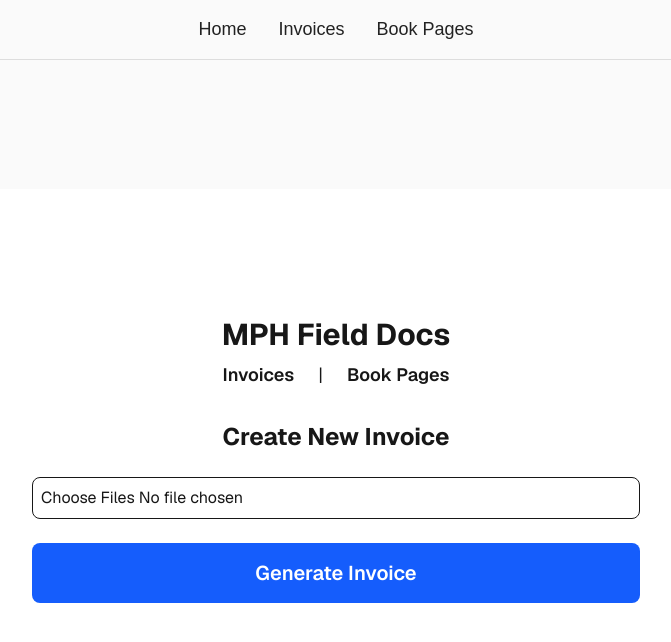
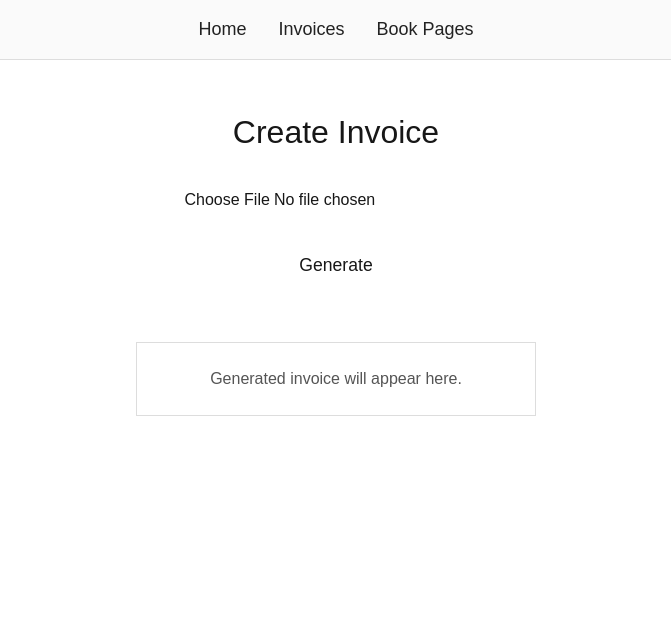
Before and after one commit to hirschem/mph-field-docs-mvp, a Next.js app: page /invoices/new in a window 1280 px wide. Shown: the top 642 px of the page, without its empty margins (304-975 px from the left). Built offline with nearby package versions, Linux system fonts and the light colour scheme.

Commit message:
invoice creation page

```diff
--- a/app/invoices/new/page.tsx
+++ b/app/invoices/new/page.tsx
@@ -1,42 +1,18 @@
 "use client";
-// ...existing code...
-import { useRef } from "react";
 
 export default function NewInvoice() {
-  const fileInputRef = useRef<HTMLInputElement>(null);
-
-  const handleGenerate = () => {
-    const files = fileInputRef.current?.files;
-    const fileNames = files ? Array.from(files).map(f => f.name) : [];
-    console.log("mode: invoice", "files:", fileNames);
-  };
-
   return (
-    <div className="flex min-h-screen items-center justify-center bg-zinc-50 font-sans">
-      <main className="flex flex-col items-center w-full max-w-2xl py-32 px-8 bg-white">
-        <nav className="mb-8 w-full flex flex-col items-center">
-          <h1 className="text-3xl font-bold mb-2">MPH Field Docs</h1>
-          <div className="flex gap-6 text-lg">
-            <a href="/invoices" className="font-semibold">Invoices</a>
-            <span>|</span>
-            <a href="/book-pages" className="font-semibold">Book Pages</a>
-          </div>
-        </nav>
-        <h2 className="text-2xl font-bold mb-6">Create New Invoice</h2>
-        <input
-          ref={fileInputRef}
-          type="file"
-          accept=".jpg,.jpeg,.png"
-          multiple
-          className="mb-6 w-full border rounded-lg p-2"
-        />
-        <button
-          className="w-full py-4 text-xl bg-blue-600 text-white rounded-lg font-semibold"
-          onClick={handleGenerate}
-        >
-          Generate Invoice
-        </button>
-      </main>
+    <div style={{ display: 'flex', flexDirection: 'column', alignItems: 'center', marginTop: '48px' }}>
+      <h1 style={{ fontSize: '2rem', marginBottom: '32px' }}>Create Invoice</h1>
+      <input
+        type="file"
+        accept="image/*"
+        style={{ marginBottom: '24px', fontSize: '1rem' }}
+      />
+      <button style={{ padding: '16px 32px', fontSize: '1.1rem', marginBottom: '32px' }}>Generate</button>
+      <div style={{ marginTop: '16px', fontSize: '1rem', color: '#555', border: '1px solid #ddd', padding: '24px', width: '100%', maxWidth: '400px', textAlign: 'center' }}>
+        Generated invoice will appear here.
+      </div>
     </div>
   );
 }
```
